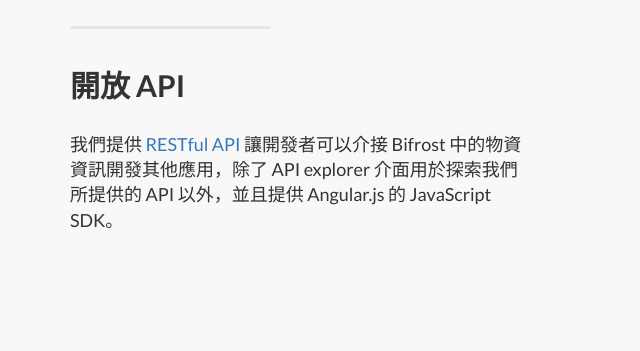
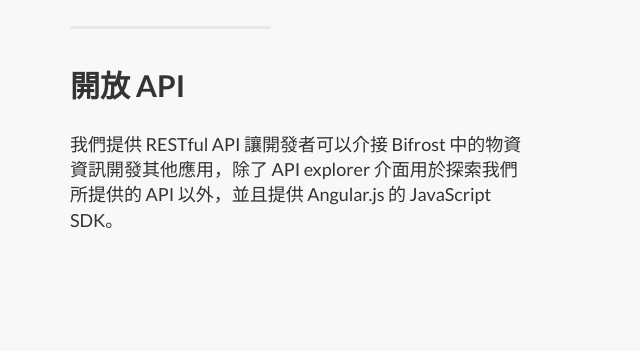
Before and after one commit to bifrostio/bifrostio.github.io, a plain HTML site: page index.html in a window 1280 px wide. Shown: the part 1760-2111 px from the top of the page, 0-640 px from the left. Drawn offline with Linux system fonts and the light colour scheme.

Commit message:
Remove azure url from landing page

```diff
--- a/index.html
+++ b/index.html
@@ -155,7 +155,7 @@
                     <div class="clearfix"></div>
                     <h2 class="section-heading">開放 API</h2>
                     <p class="lead">
-                      我們提供 <a href="http://bifrostio.cloudapp.net/explorer" target="_blank">RESTful API</a> 讓開發者可以介接 Bifrost 中的物資資訊開發其他應用，除了 API explorer 介面用於探索我們所提供的 API 以外，並且提供 Angular.js 的 JavaScript SDK。
+                      我們提供 RESTful API 讓開發者可以介接 Bifrost 中的物資資訊開發其他應用，除了 API explorer 介面用於探索我們所提供的 API 以外，並且提供 Angular.js 的 JavaScript SDK。
                     </p>
                 </div>
                 <div class="col-lg-5 col-lg-offset-2 col-sm-6">
```
